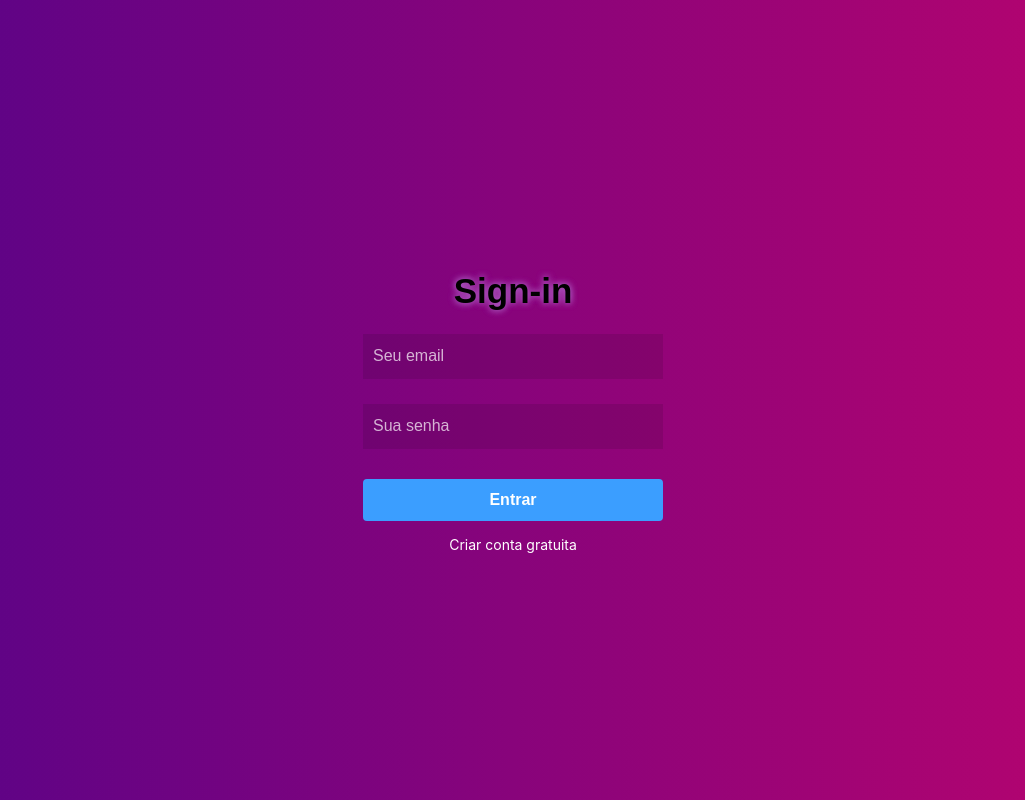
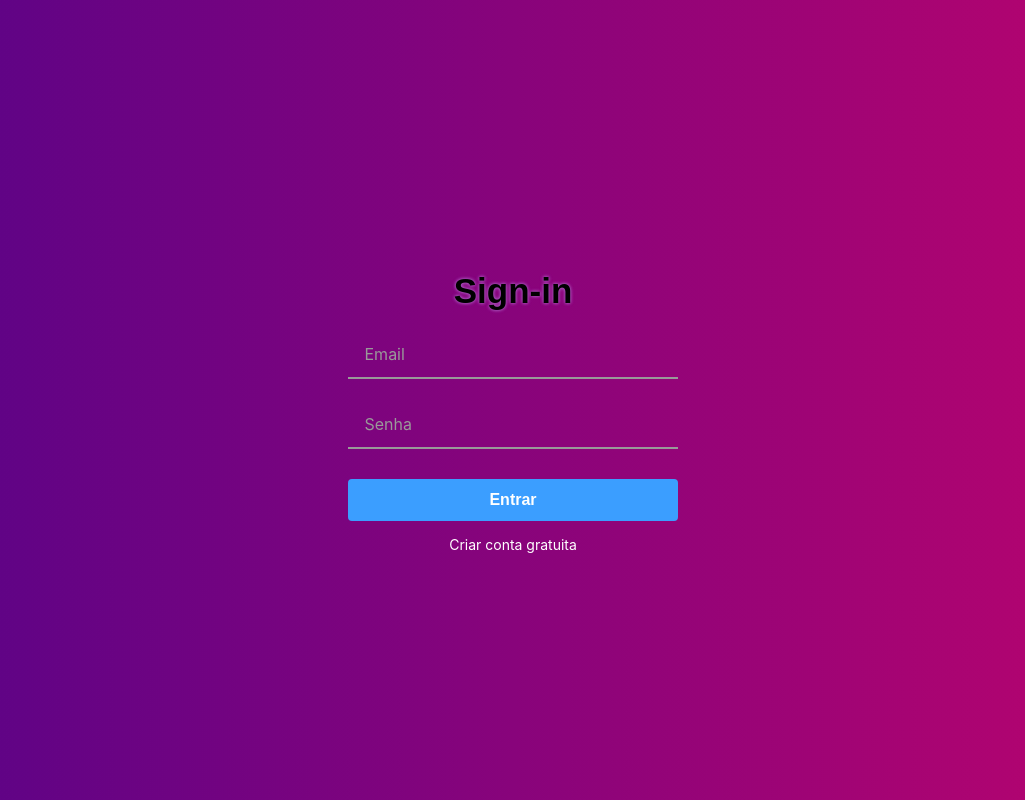
Before and after one commit to kennety-anderson/signin-signup, a React (Create React App) app: page / in a window 1280 px wide. Shown: the whole page, without its empty margins (127-1152 px from the left). Built offline with nearby package versions, Linux system fonts and the light colour scheme; no server answers.

Commit message:
estilização de pages

```diff
--- a/src/components/Input/index.js
+++ b/src/components/Input/index.js
@@ -1,5 +1,5 @@
-import React from "react";
-import { Input } from "./styles";
+import React from 'react';
+import { Input } from './styles';
 
 const input = ({ type, name, placeholder, required, onChange = () => {} }) => (
   <Input
--- a/src/pages/signUp/index.js
+++ b/src/pages/signUp/index.js
@@ -1,41 +1,41 @@
-import React, { useState, useEffect } from "react";
-import Input from "../../components/Input/index";
-import Button from "../../components/Button/ButtonAuthentication/index";
-import Modal from "../../components/Modal/ModalSignUp/index";
+import React, { useState, useEffect } from 'react';
+import Input from '../../components/Input/index';
+import Button from '../../components/Button/ButtonAuthentication/index';
+import Modal from '../../components/Modal/ModalSignUp/index';
 
-import { Container, Content } from "./styles";
+import { Container, Content } from './styles';
 
-import apiCustomer from "../../services/crud-customers";
+import apiCustomer from '../../services/crud-customers';
 
 function SignUp({ history }) {
   const [dataForm, setDataForm] = useState({});
-  const [errorMessage, setErrorMessage] = useState("");
+  const [errorMessage, setErrorMessage] = useState('');
   const [modal, setModal] = useState();
 
   const handlerDataForm = e =>
     setDataForm({ ...dataForm, [e.target.name]: e.target.value });
 
   useEffect(() => {
-    if (modal === false) history.push("/");
+    if (modal === false) history.push('/');
   }, [modal, history]);
 
   const handlerSubmit = async e => {
     e.preventDefault();
-    await apiCustomer
-      .post("customers", dataForm)
-      .then(async data => setModal(true))
-      .catch(err => {
+    try {
+      await apiCustomer.post('customers', dataForm);
+      setModal(true);
+    } catch (err) {
       switch (err.response.status) {
         case 400:
-            setErrorMessage("Verifique os campos enviados");
+          setErrorMessage('Verifique os campos enviados');
           break;
         case 422:
-            setErrorMessage("Email já vinculado a uma conta existente!");
+          setErrorMessage('Email já vinculado a uma conta existente!');
           break;
         default:
-            setErrorMessage("Um erro aconteceu, por favor tente mais tarde!");
+          setErrorMessage('Um erro aconteceu, por favor tente mais tarde!');
       }
-      });
+    }
   };
 
   return (
--- a/src/pages/signUp/styles.js
+++ b/src/pages/signUp/styles.js
@@ -1,4 +1,4 @@
-import styled from "styled-components";
+import styled from 'styled-components';
 
 export const Container = styled.div`
   width: 100vw;
@@ -10,10 +10,8 @@ export const Container = styled.div`
 `;
 
 export const Content = styled.div`
-  width: 60vw;
-  padding: 30px 10px;
-  border-radius: 5px;
-  background: #fff;
+  width: 500px;
+  max-width: 90vw;
   text-align: center;
 
   form {
@@ -25,7 +23,7 @@ export const Content = styled.div`
     flex-direction: column;
 
     p {
-      font-size: 16px;
+      font-size: 20px;
       color: #ff3333;
       margin-bottom: 25px;
       border: 2px solid #ff3333;
@@ -41,16 +39,16 @@ export const Content = styled.div`
       outline: none;
       border: none;
       border-bottom: 2px solid #999;
-      background: #ffff;
+      background: transparent;
       transition: 0.5s;
-      color: black;
+      color: #ffff;
 
       &:focus ~ label,
       &:valid ~ label {
-        top: -12px;
+        top: -16px;
         left: 10%;
         color: #f7497d;
-        font-size: 14px;
+        font-size: 15px;
         font-weight: bold;
       }
 
--- a/src/pages/singIn/index.js
+++ b/src/pages/singIn/index.js
@@ -1,19 +1,54 @@
-import React from 'react';
+import React, { useState } from 'react';
 import { Link } from 'react-router-dom';
 import Input from '../../components/Input/index';
 import Button from '../../components/Button/ButtonAuthentication/index';
 
 import { Container, Content } from './styles';
-console.log(process.env.REACT_APP_URL_CRUD_CUSTOMERS);
+
+import apiAuthentication from '../../services/authentication';
 
 function SingIn() {
+  const [userAuth, setUserAuth] = useState({});
+  const [errorMessage, setErrorMessage] = useState('');
+
+  const handleSubmit = async e => {
+    e.preventDefault();
+    try {
+      const data = await apiAuthentication.post('auth', userAuth);
+      console.log(data);
+    } catch (err) {
+      setErrorMessage('error');
+      console.log('err', err);
+    }
+  };
+
   return (
     <Container>
       <Content>
-        <form>
+        <form onSubmit={handleSubmit}>
           <h1> Sign-in </h1>
-          <Input placeholder="Seu email" />
-          <Input placeholder="Sua senha" type="password" />
+          {errorMessage && <p>{errorMessage}</p>}
+          <div>
+            <Input
+              name="email"
+              onChange={e =>
+                setUserAuth({ ...userAuth, email: e.target.value })
+              }
+              required="required"
+            />
+            <label>Email</label>
+          </div>
+          <div>
+            <Input
+              name="password"
+              type="password"
+              onChange={e =>
+                setUserAuth({ ...userAuth, password: e.target.value })
+              }
+              required="reuired"
+            />
+            <label>Senha</label>
+          </div>
           <Button message="Entrar" />
           <Link to="signup">Criar conta gratuita</Link>
         </form>
--- a/src/pages/singIn/styles.js
+++ b/src/pages/singIn/styles.js
@@ -10,21 +10,63 @@ export const Container = styled.div`
 `;
 
 export const Content = styled.div`
-  width: 100%;
-  max-width: 320px;
+  width: 350px;
+  max-width: 90vw;
   text-align: center;
 
   form {
     max-height: 50%;
     padding: 0 10px;
     display: flex;
+    justify-content: center;
+    align-items: center;
     flex-direction: column;
 
+    p {
+      font-size: 20px;
+      color: #ff3333;
+      margin-bottom: 25px;
+      border: 2px solid #ff3333;
+      padding: 10px;
+      width: 60%;
+      text-align: center;
+    }
+
     h1 {
-      text-shadow: 0 0 0.2em #ab59c1, 0 0 0.2em #ab59c1;
+      text-shadow: 0 0 0.1em #ab59c1, 0 0 0.1em #ab59c1;
       font-family: sans-serif;
       font-size: 35px;
       font-weight: bold;
+    }
+
+    input {
+      width: 100%;
+      box-sizing: border-box;
+      box-shadow: none;
+      outline: none;
+      border: none;
+      border-bottom: 2px solid #999;
+      background: transparent;
+      transition: 0.5s;
+      color: #ffff;
+
+      &:focus ~ label,
+      &:valid ~ label {
+        top: -16px;
+        left: 5%;
+        color: #f7497d;
+        font-size: 15px;
+        font-weight: bold;
+      }
+
+      &:focus,
+      &:valid {
+        border-bottom: 2px solid #f7497d;
+      }
+    }
+
+    button {
+      width: 100%;
     }
 
     a {
@@ -38,4 +80,18 @@ export const Content = styled.div`
       }
     }
   }
+
+  form div {
+    width: 100%;
+    position: relative;
+  }
+
+  form div label {
+    position: absolute;
+    top: 10px;
+    left: 5%;
+    color: #999;
+    transition: 0.5s;
+    pointer-events: none;
+  }
 `;
```
Also changed, not shown: package.json (+8 -1 lines), src/components/Modal/ModalSignUp/index.js (+6 -6 lines), src/routes.js (+4 -4 lines), 1 other file (tests, documents, lock files or other folders). Lines whose indentation alone changed are shown as unchanged.
